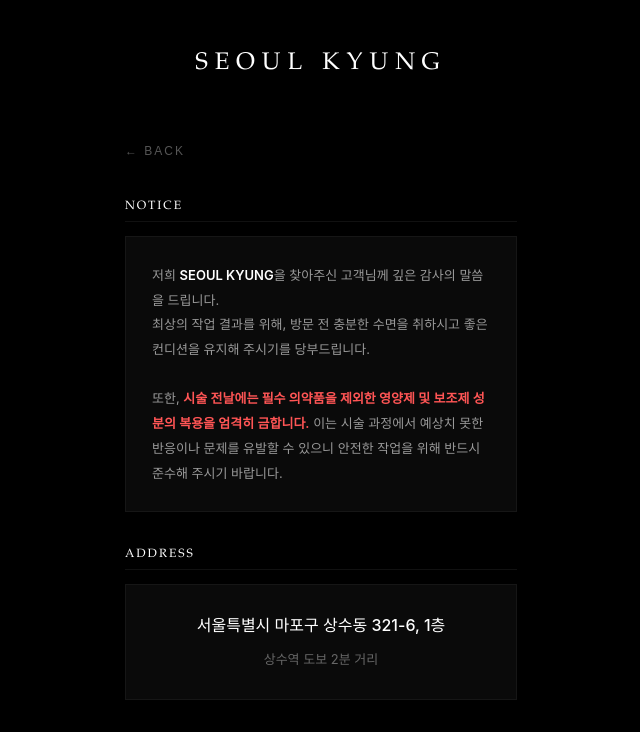
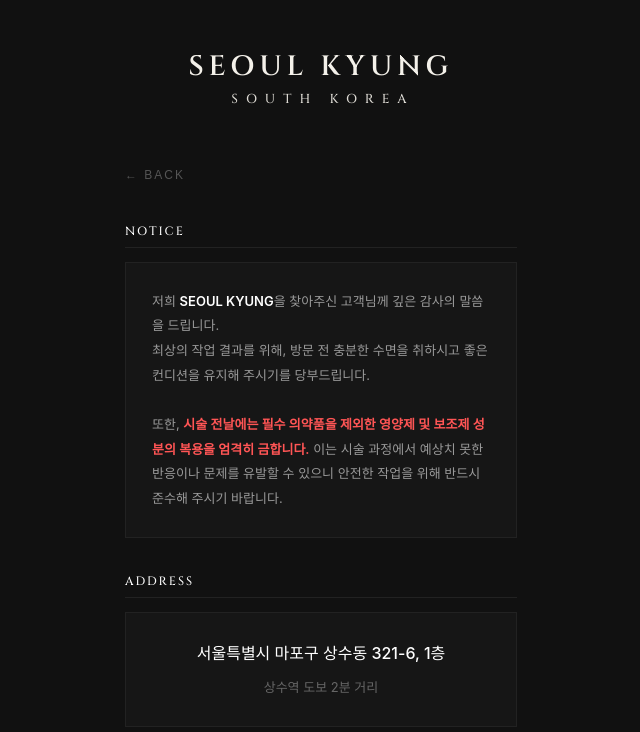
Before and after one commit to Atitattoo/Seoul_Kyung-Address, a plain HTML site: page index.html in a window 1280 px wide. Both pictures are taken after a click on the element "KOREAN". Shown: the top 732 px of the page, without its empty margins (319-959 px from the left). Drawn offline with Linux system fonts and the light colour scheme.

Commit message:
Update index.html

```diff
--- a/index.html
+++ b/index.html
@@ -4,13 +4,15 @@
     <meta charset="UTF-8">
     <meta name="viewport" content="width=device-width, initial-scale=1.0">
     <title>SEOUL KYUNG - Guide</title>
+    <!-- 서울경 웹사이트 폰트 스타일 구현을 위한 고급 Serif 구글 폰트 로드 -->
+    <link href="https://fonts.googleapis.com/css2?family=Cinzel:wght@500;600&display=swap" rel="stylesheet">
     <style>
         /* 글로벌 웹사이트 아이덴티티 반영 */
         body {
             margin: 0;
             padding: 0;
-            background-color: #000000; /* 완전한 블랙으로 통일 */
-            font-family: "Garamond", "Didot", "Times New Roman", serif, -apple-system, BlinkMacSystemFont;
+            background-color: #111111; /* 웹사이트 로고 배경의 묵직한 다크 톤 반영 */
+            font-family: -apple-system, BlinkMacSystemFont, "Malgun Gothic", sans-serif;
             display: flex;
             justify-content: center;
             align-items: center;
@@ -27,15 +29,37 @@
             text-align: center;
         }
 
-        /* seoulkyung.com 시그니처 폰트 스타일 */
-        .sk-logo {
-            font-size: 24px;
-            font-weight: 300; /* 가늘고 고급스러운 라인 */
-            letter-spacing: 7px; /* 넓은 자간으로 하이엔드 감성 연출 */
-            margin-bottom: 60px;
-            color: #ffffff;
+        /* ----------------------------------------------------
+           [SEOUL KYUNG / SOUTH KOREA] 웹사이트 로고 완벽 싱크
+        ---------------------------------------------------- */
+        .sk-logo-container {
+            margin-bottom: 55px;
+            text-align: center;
+        }
+
+        .sk-main-logo {
+            font-family: 'Cinzel', 'Times New Roman', serif;
+            font-size: 28px;
+            font-weight: 600;
+            letter-spacing: 5px;
+            color: #F4F1EA; /* 로고 고유의 우아한 아이보리 화이트 컬러 적용 */
             text-transform: uppercase;
+            line-height: 1.2;
+            margin-bottom: 6px;
         }
+
+        .sk-sub-logo {
+            font-family: 'Cinzel', 'Times New Roman', serif;
+            font-size: 13px;
+            font-weight: 500;
+            letter-spacing: 8px; /* 부제목 특유의 더 넓은 자간 밸런스 */
+            color: #F4F1EA;
+            text-transform: uppercase;
+            opacity: 0.9;
+            padding-left: 4px; /* 자간 때문에 우측으로 쏠리는 현상 방지 밸런싱 */
+        }
+
+        /* ---------------------------------------------------- */
 
         /* 웹사이트 스타일의 미니멀 언어 선택 메뉴 */
         #sk-lang-selection {
@@ -48,7 +72,7 @@
 
         .sk-lang-card {
             background: transparent;
-            border-bottom: 1px solid #1a1a1a; /* 선으로만 이루어진 미니멀 디자인 */
+            border-bottom: 1px solid #222222; /* 선으로만 이루어진 미니멀 디자인 */
             padding: 16px 0;
             cursor: pointer;
             transition: all 0.4s ease;
@@ -60,15 +84,14 @@
         }
 
         .sk-lang-card:hover {
-            border-bottom-color: #ffffff;
-            color: #ffffff;
+            border-bottom-color: #F4F1EA;
+            color: #F4F1EA;
         }
 
-        /* 상세 안내 레이아웃 고도화 */
+        /* 상세 안내 레이아웃 */
         #sk-content-area {
             display: none;
             text-align: left;
-            font-family: -apple-system, BlinkMacSystemFont, "Malgun Gothic", sans-serif; /* 본문은 가독성 위주 */
         }
 
         .sk-back-btn {
@@ -100,26 +123,26 @@
             font-weight: 400;
             margin-bottom: 14px;
             color: #ffffff;
-            border-bottom: 1px solid #111111;
+            border-bottom: 1px solid #222222;
             padding-bottom: 8px;
             letter-spacing: 2px;
-            font-family: "Garamond", "Times New Roman", serif;
+            font-family: 'Cinzel', serif;
         }
 
         .sk-address-box {
-            background: #0a0a0a;
+            background: #161616;
             padding: 26px;
-            border-radius: 0px; /* 라운딩을 없애거나 최소화하여 모던함 강조 */
-            border: 1px solid #161616;
+            border-radius: 0px;
+            border: 1px solid #222222;
             text-align: center;
             line-height: 1.8;
         }
 
         .sk-condition-box {
-            background: #0a0a0a;
+            background: #161616;
             padding: 26px;
             border-radius: 0px;
-            border: 1px solid #161616;
+            border: 1px solid #222222;
             font-size: 13px;
             line-height: 1.9;
             color: #999999;
@@ -127,20 +150,20 @@
         }
 
         .sk-notice-box {
-            border-left: 2px solid #ffffff; /* 강렬한 노란색 대신 화이트/그레이로 정돈 */
-            background: #0a0a0a;
+            border-left: 2px solid #F4F1EA;
+            background: #161616;
             padding: 26px;
             font-size: 13.5px;
             line-height: 1.8;
-            border-top: 1px solid #161616;
-            border-right: 1px solid #161616;
-            border-bottom: 1px solid #161616;
+            border-top: 1px solid #222222;
+            border-right: 1px solid #222222;
+            border-bottom: 1px solid #222222;
             color: #999999;
         }
 
         .sk-lang-divider {
             margin: 16px 0;
-            border-top: 1px dashed #222222;
+            border-top: 1px dashed #2d2d2d;
         }
 
         .sk-map-buttons {
@@ -175,14 +198,14 @@
             background-color: transparent;
             border: 1px solid #222222;
             color: #777777 !important;
-            font-family: "Garamond", "Times New Roman", serif;
+            font-family: 'Cinzel', serif;
             letter-spacing: 2px;
         }
 
         .sk-web-btn:hover {
-            border-color: #ffffff;
-            color: #ffffff !important;
-            background-color: #0a0a0a;
+            border-color: #F4F1EA;
+            color: #F4F1EA !important;
+            background-color: #161616;
         }
 
         .sk-lang-block { display: none; }
@@ -191,8 +214,11 @@
 <body>
 
 <div class="sk-guide-wrapper">
-    <!-- 시그니처 로고 타입 -->
-    <div class="sk-logo">SEOUL KYUNG</div>
+    <!-- 대표님 웹사이트와 100% 동일하게 교체된 상단 로고 파트 -->
+    <div class="sk-logo-container">
+        <div class="sk-main-logo">SEOUL KYUNG</div>
+        <div class="sk-sub-logo">SOUTH KOREA</div>
+    </div>
 
     <!-- 1화면: 공식 웹사이트 핏 언어 선택 목록 -->
     <div id="sk-lang-selection">
@@ -233,7 +259,7 @@
                 </div>
                 <div class="sk-lang-block tw">
                     衷心感謝您光臨 <span style="color: #fff; font-weight: 600;">SEOUL KYUNG</span>。<br>
-                    為了確保達到最佳的紋身效果，請在到店前保持充足的睡眠，並調整至良好的身體狀態。<br><br>
+                    為了確保達到最佳的紋身效果，請在到店前保持充足의 睡眠，並調整至良好的身體狀態。<br><br>
                     此外，<span style="color: #ff5555; font-weight: 600;">為確保安全，紋身前一天除必須服用的醫療藥品外，嚴禁服用任何保健品、維太命及營養劑。</span>這些成分可能會在操作過程中引發不可預知的反應。為了您的安全與完美的紋身作品，請務必遵守。
                 </div>
             </div>
@@ -266,7 +292,7 @@
                     <span style="color: #444; font-size: 11px; display: block;">[KOR] 서울특별시 마포구 상수동 321-6, 1층</span>
                 </div>
                 <div class="sk-lang-block tw">
-                    <strong style="font-size: 15px; display: block; color: #fff; margin-bottom: 4px; font-weight: 500;">首爾特別市 麻浦區 上水洞 321-6, 1樓</strong>
+                    <strong style="font-size: 15px; display: block; color: #fff; margin-bottom: 4px; font-weight: 500;">首爾特別市 麻浦區 上수동 321-6, 1樓</strong>
                     <span style="font-size: 12px; color: #666; display: block; margin-bottom: 8px;">(上水站步行2分鐘)</span>
                     <div class="sk-lang-divider"></div>
                     <span style="color: #444; font-size: 11px; display: block;">[KOR] 서울특별시 마포구 상수동 321-6, 1층</span>
@@ -326,7 +352,6 @@
         selectedElements.forEach(el => el.style.display = 'block');
     }
 
-    // 백버튼 스크립트 수정
     document.querySelector('.sk-back-btn').addEventListener('click', function() {
         document.getElementById('sk-lang-selection').style.display = 'flex';
         document.getElementById('sk-content-area').style.display = 'none';
```
